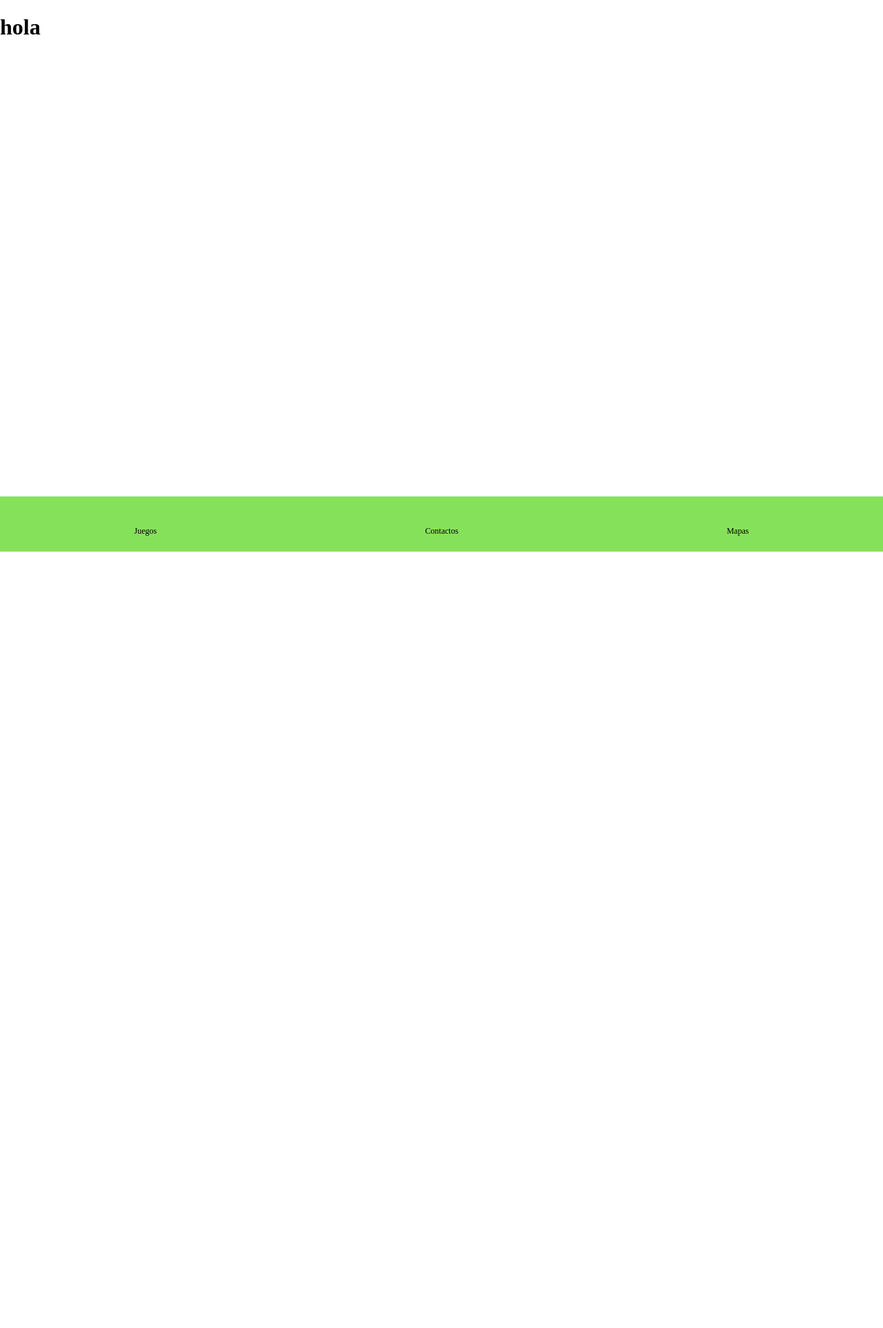
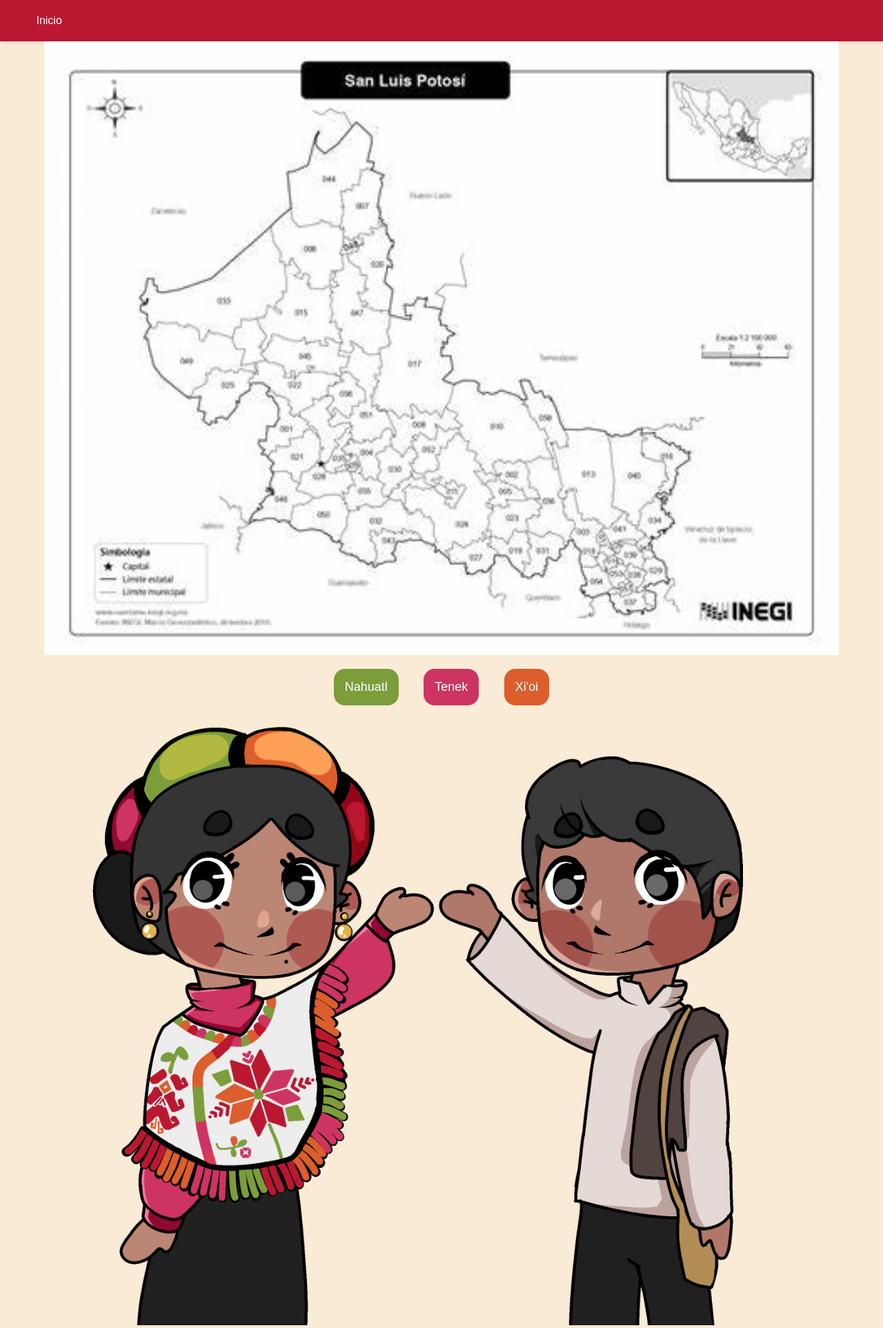
Before and after one commit to MisaelSalazar/Huastecapp, a PHP site: page /views/home.php in a window 1280 px wide. Shown: the whole page at 69% size. Before the commit the page ends 800 px from the top, so only its background shows below. Run offline with PHP 8.4, Linux system fonts and the light colour scheme; some libraries are stand-ins or nearby versions; some web fonts are replaced.

Commit message:
FrontEnd. Creacion del menu y de la pantalla principal By Missa

```diff
--- /dev/null
+++ b/components/topAppMenu.php
@@ -0,0 +1,38 @@
+
+<!-- Barra de navegación superior -->
+<div id="top-bar">
+    <!-- Botón del menú hamburguesa -->
+    <div id="menu-btn">
+        <i class="fa-solid fa-bars"></i>
+    </div>
+    <!-- Titulo de la Barra -->
+    <center>
+        <?php
+
+            echo $titulo
+        ?>
+    </center>
+</div>
+
+<!-- Contenedor del menú desplegable -->
+<div id="menu-container">
+    <!-- Elementos del menú -->
+    <a href="#" class="menu-item">
+        <i class="fa-solid fa-house"></i>
+        Inicio
+    </a><br>
+    <a href="#" class="menu-item">
+        <i class="fa-solid fa-lightbulb"></i>
+        Consejos
+    </a><br>
+    <a href="#" class="menu-item">
+        <i class="fa-solid fa-map-location-dot"></i>
+        Lugares de la Huasteca
+    </a><br>
+    <a href="#" class="menu-item">
+        <i class="fa-solid fa-circle-question"></i>
+        Acerca de
+    </a><br>
+</div>
+
+<script src="../scripts/topAppMenu.js"></script>
--- a/css/all.css
+++ b/css/all.css
@@ -1,4 +1,6 @@
 body{
     padding: 0;
     margin: 0;
+    font-family: Arial, Helvetica, sans-serif;
+    background-color: antiquewhite;
 }
--- a/css/bottomNavBar.css
+++ /dev/null
@@ -1,21 +0,0 @@
-/* Estilos para la barra de navegación inferior */
-.bottom-navbar {
-    display: flex;
-    justify-content: space-around;
-    align-items: center;
-    position: fixed;
-    bottom: 0;
-    width: 100%;
-    height: 80px;/* Antes 60px Cambio Realizado Por Missa 14/03/2024 */
-    background-color: #86e15aff;
-}
-
-.nav-item {
-    text-align: center;
-    color: #000;
-    text-decoration: none;
-}
-
-.text {
-    font-size: 12px;
-}
--- a/css/buttons.css
+++ b/css/buttons.css
@@ -1,50 +1,17 @@
-main{
-    padding: 10%;
-    text-align: center;
-    box-sizing: border-box;
-    font-family: Arial, Helvetica, sans-serif;
+button{
+    border-radius: 1rem;
+    border-style: none;
+    padding: 1rem;
+    margin: 1rem;
+    font-size: large;
+    color: white;
 }
-.btn-normal{
-    box-sizing: border-box;
-    text-decoration: none;
-    width: 90%;
-    display: block;
-    padding-top: 10%;
-    padding-bottom: 10%;
-    margin-top: 10%;
-    background-color: #86e15aff;
-    border-radius: 25rem;
-    font-size: x-large;
-    color: black;
-    text-align: center;
+#nahuatl{
+    background-color: #7C9D3A;
 }
-.btn-emergencia{
-    box-sizing: border-box;
-    text-decoration: none;
-    width: 90%;
-    display: block;
-    padding-top: 10%;
-    padding-bottom: 10%;
-    margin-top: 10%;
-    background-color: #ff0000ff;
-    border-radius: 25rem;
-    font-size: x-large;
-    color: black;
+#tenek{
+    background-color: #CD3462;
 }
-
-#btnMemorama{
-    background-color: #86e15aff;
-    padding: 1rem;
-    margin-top: 2rem;
-    border-radius: 2rem;
-    border-style: none;
-    font-size: large;
+#pame{
+    background-color: #DC5E2C;
 }
-.videoControl{
-    background-color: #86e15aff;
-    border-style: none;
-    padding: 5%;
-    align-items: center;
-    border-radius: 20px;
-    text-decoration: none;
-}
--- /dev/null
+++ b/css/img.css
@@ -0,0 +1,6 @@
+#ImagenNiños{
+    width: 86%;
+}
+#mapa{
+    width: 90%;
+}
--- /dev/null
+++ b/css/topAppMenu.css
@@ -0,0 +1,51 @@
+/* Estilos para la barra de navegación superior */
+#top-bar {
+  background-color: #BA1830;
+  color: white;
+  height: 60px;
+  display: flex;
+  align-items: center;
+  padding: 0 20px;
+  box-shadow: 0 2px 4px rgba(0, 0, 0, 0.1);
+  font-size: medium;
+}
+
+/* Estilos para el botón del menú hamburguesa */
+#menu-btn {
+  margin-right: 20px;
+  cursor: pointer;
+}
+
+/* Estilos para el icono del menú hamburguesa */
+#menu-btn svg {
+  fill: white;
+  width: 24px;
+  height: 24px;
+}
+
+/* Estilos para el menú desplegable */
+#menu-container {
+  display: none;
+  position: absolute;
+  top: 60px;
+  left: 0;
+  background-color: #CD3462;
+  width: 200px;
+  height: 100%;
+  padding: 20px;
+  box-shadow: 0 2px 4px rgba(0, 0, 0, 0.2);
+}
+
+/* Estilos para los elementos del menú */
+.menu-item {
+  padding: 10px 0;
+  color: white;
+  text-decoration: none;
+  transition: color 0.3s;
+  display: block;
+}
+
+/* Cambio de color al pasar el ratón sobre los elementos del menú */
+.menu-item:hover {
+  color: #E5B148; /* Amarillo */
+}
--- /dev/null
+++ b/scripts/topAppMenu.js
@@ -0,0 +1,12 @@
+// Función para mostrar/ocultar el menú al hacer clic en el botón hamburguesa
+function toggleMenu () {
+  var menu = document.getElementById('menu-container')
+  if (menu.style.display === 'block') {
+    menu.style.display = 'none'
+  } else {
+    menu.style.display = 'block'
+  }
+}
+
+// Asignar el evento clic al botón hamburguesa
+document.getElementById('menu-btn').addEventListener('click', toggleMenu)
--- a/views/home.php
+++ b/views/home.php
@@ -10,38 +10,41 @@
 
     <link rel="stylesheet" href="../css/bottomNavBar.css">
     <link rel="stylesheet" href="../css/all.css">
+    <link rel="stylesheet" href="../css/topAppMenu.css">
+    <link rel="stylesheet" href="../css/img.css">
+    <link rel="stylesheet" href="../css/buttons.css">
 </head>
 
 <body>
-    <h1>hola</h1>
 
     <header>
+
+        <?php
+            $titulo = "Inicio";
+            include('../components/topAppMenu.php');
+        ?>
 
     </header>
 
     <main>
+        <center>
+            <section>
+                <img id="mapa" src="../img/OIP.jpeg">
+            </section>
+
+            <section>
+                <button id="nahuatl">Nahuatl</button>
+                <button id="tenek">Tenek</button>
+                <button id="pame">Xi'oi</button>
+            </section>
+            <section>
+                <img id="ImagenNiños" src="../img/personajes_principal.png">
+            </section>
+        </center>
 
     </main>
 
     <footer>
-        <nav class="bottom-navbar">
-
-            <a href="views/juegos.php" class="nav-item">
-                <i class="fa-solid fa-gamepad"></i><br>
-                <span class="text">Juegos</span>
-            </a>
-
-            <a href="views/contactos.php" class="nav-item">
-                <i class="fa-solid fa-address-book"></i><br>
-                <span class="text">Contactos</span>
-            </a>
-
-            <a href="views/mapas.php" class="nav-item">
-                <i class="fa-solid fa-earth-americas"></i><br>
-                <span class="text">Mapas</span>
-            </a>
-
-        </nav>
     </footer>
 
 
```
Also changed, not shown: menu.html (added, +98 -0 lines), img/OIP.jpeg (added), img/personajes_principal.png (added), views/selectorLenguas.php (added).
